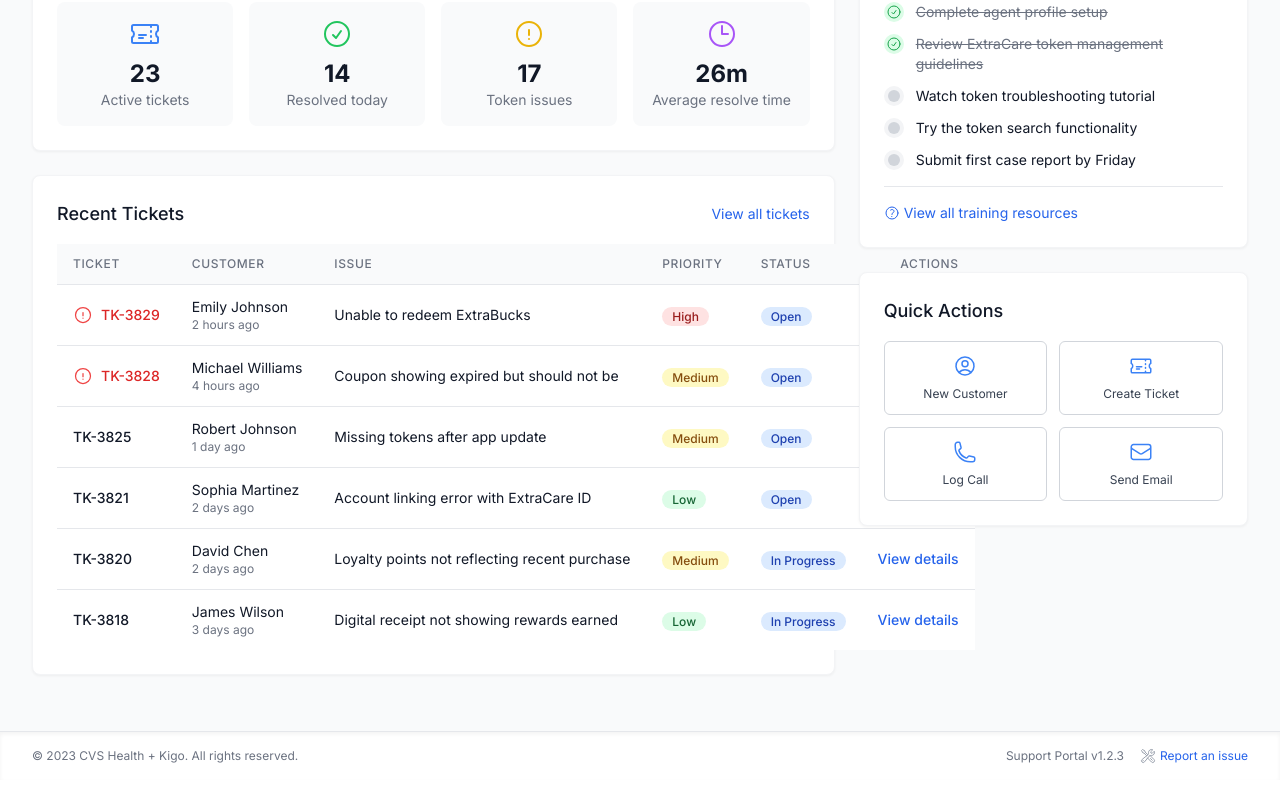
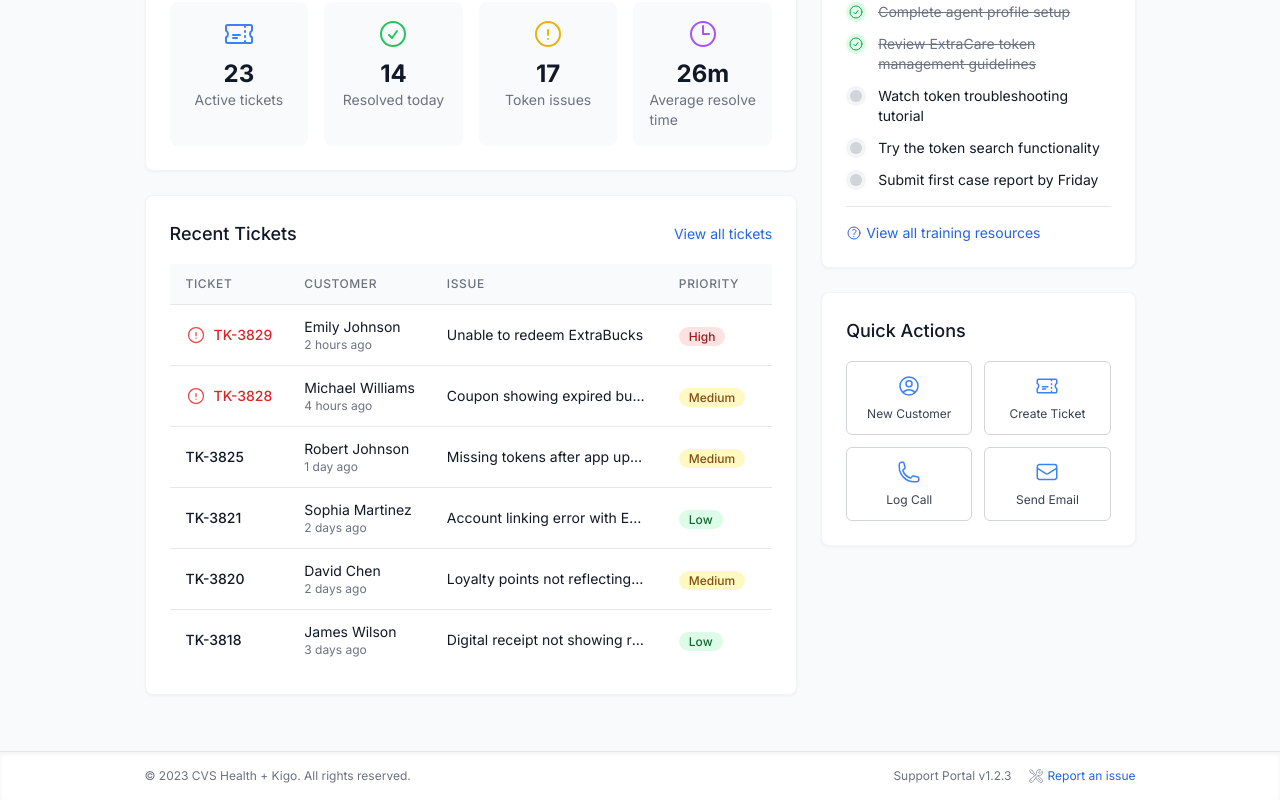
Before and after one commit to deacon-kigo/kigo-pro-dashboard, a Next.js app: page /demos/cvs-dashboard in a window 1280 px wide. Shown: the part 237-1037 px from the top of the page. Built offline with nearby package versions, Linux system fonts and the light colour scheme.

Commit message:
Fix layout alignment and table overflow issues in CVS dashboard

```diff
--- a/app/demos/cvs-dashboard/page.tsx
+++ b/app/demos/cvs-dashboard/page.tsx
@@ -5,6 +5,7 @@ import Image from 'next/image';
 import Link from 'next/link';
 import { useRouter } from 'next/navigation';
 import { useDemo } from '@/contexts/DemoContext';
+import { useAppSelector } from '@/lib/redux/hooks';
 import {
   UserCircleIcon,
   BellIcon,
@@ -111,6 +112,9 @@ export default function CVSDashboard() {
   const [currentTime, setCurrentTime] = useState('');
   const [greeting, setGreeting] = useState('');
 
+  // Get the sidebar width from Redux state
+  const { sidebarWidth } = useAppSelector(state => state.ui);
+
   // CVS branding colors
   const cvsRed = '#CC0000';
   const cvsBlue = '#2563EB';
@@ -154,7 +158,14 @@ export default function CVSDashboard() {
     <div className="min-h-screen bg-gray-50">
       {/* Main Content */}
       <main className="py-6">
-        <div className="max-w-7xl mx-auto px-8">
+        <div
+          className="transition-all duration-300 ease-in-out px-8"
+          style={{
+            marginLeft: 'auto',
+            marginRight: 'auto',
+            width: `calc(100% - ${sidebarWidth})`
+          }}
+        >
           {/* Welcome Banner */}
           <div className="bg-white rounded-lg mb-6 overflow-hidden shadow-sm border border-gray-100">
             <div className="bg-gradient-to-r from-red-50 via-blue-50 to-indigo-50 px-6 py-5">
@@ -203,13 +214,14 @@ export default function CVSDashboard() {
                     View all tickets
                   </Link>
                 </div>
-                <div>
+                <div className="overflow-hidden">
+                  <div className="overflow-x-auto">
                     <table className="min-w-full divide-y divide-gray-200">
                       <thead className="bg-gray-50">
                         <tr>
                           <th scope="col" className="px-4 py-3 text-left text-xs font-medium text-gray-500 uppercase tracking-wider">Ticket</th>
                           <th scope="col" className="px-4 py-3 text-left text-xs font-medium text-gray-500 uppercase tracking-wider">Customer</th>
-                        <th scope="col" className="px-4 py-3 text-left text-xs font-medium text-gray-500 uppercase tracking-wider w-1/3">Issue</th>
+                          <th scope="col" className="px-4 py-3 text-left text-xs font-medium text-gray-500 uppercase tracking-wider">Issue</th>
                           <th scope="col" className="px-4 py-3 text-left text-xs font-medium text-gray-500 uppercase tracking-wider">Priority</th>
                           <th scope="col" className="px-4 py-3 text-left text-xs font-medium text-gray-500 uppercase tracking-wider">Status</th>
                           <th scope="col" className="px-4 py-3 text-right text-xs font-medium text-gray-500 uppercase tracking-wider">Actions</th>
@@ -231,7 +243,7 @@ export default function CVSDashboard() {
                               <div className="text-xs text-gray-500">{ticket.timeCreated}</div>
                             </td>
                             <td className="px-4 py-3">
-                            <div className="text-sm text-gray-900 truncate max-w-xs">{ticket.issue}</div>
+                              <div className="text-sm text-gray-900 truncate max-w-[200px]">{ticket.issue}</div>
                             </td>
                             <td className="px-4 py-3 whitespace-nowrap">
                               <span className={`px-2.5 py-0.5 rounded-full text-xs font-medium ${
@@ -256,6 +268,7 @@ export default function CVSDashboard() {
                         ))}
                       </tbody>
                     </table>
+                  </div>
                 </div>
               </div>
             </div>
@@ -335,7 +348,14 @@ export default function CVSDashboard() {
 
       {/* Footer */}
       <footer className="bg-white shadow-inner border-t border-gray-200 py-4 mt-8">
-        <div className="max-w-7xl mx-auto px-4 sm:px-6 lg:px-8 flex justify-between items-center">
+        <div
+          className="px-8 flex justify-between items-center transition-all duration-300 ease-in-out"
+          style={{
+            marginLeft: 'auto',
+            marginRight: 'auto',
+            width: `calc(100% - ${sidebarWidth})`
+          }}
+        >
           <div>
             <p className="text-xs text-gray-500">
               &copy; 2023 CVS Health + Kigo. All rights reserved.
```
Lines whose indentation alone changed are shown as unchanged.
